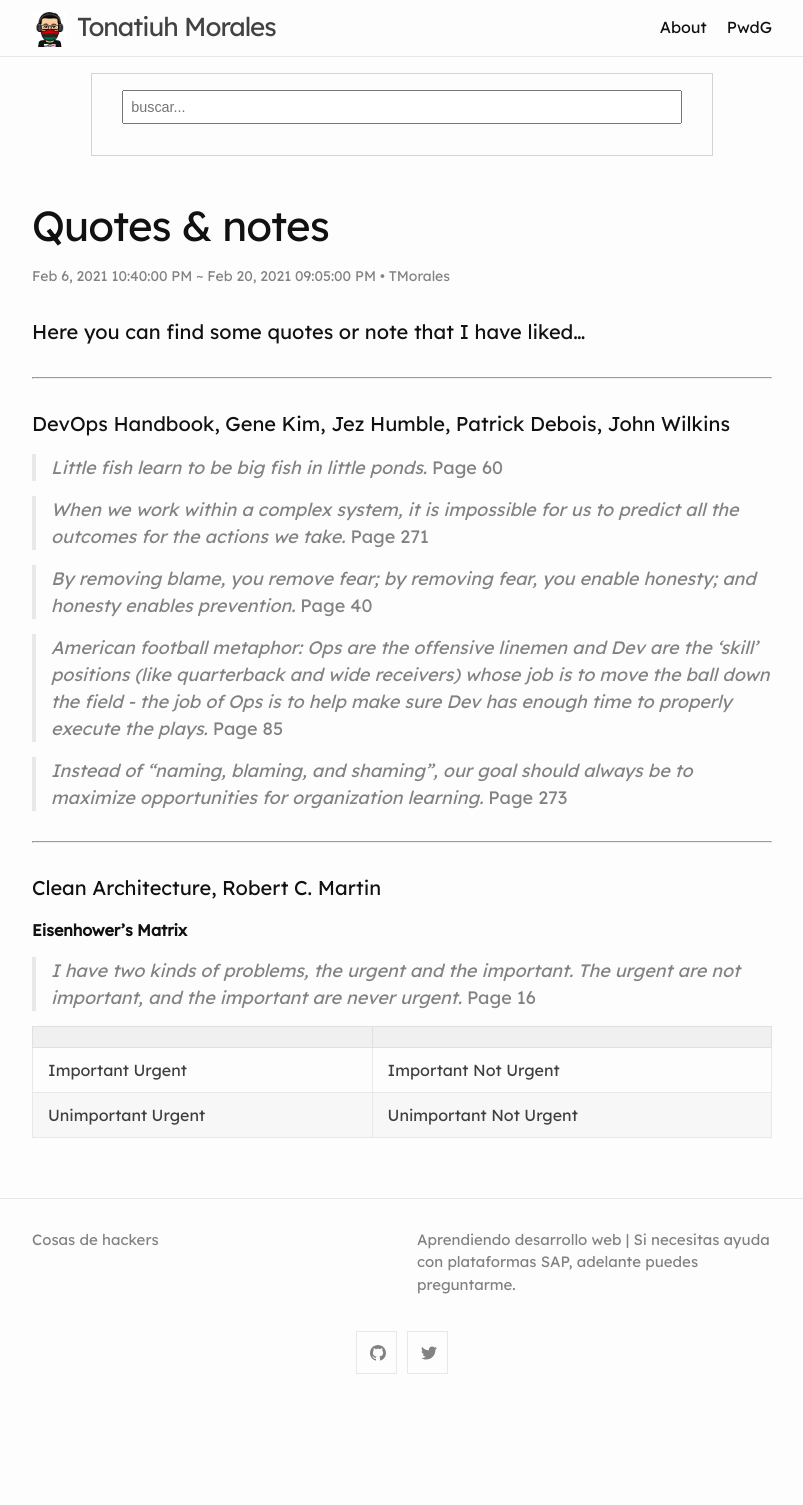
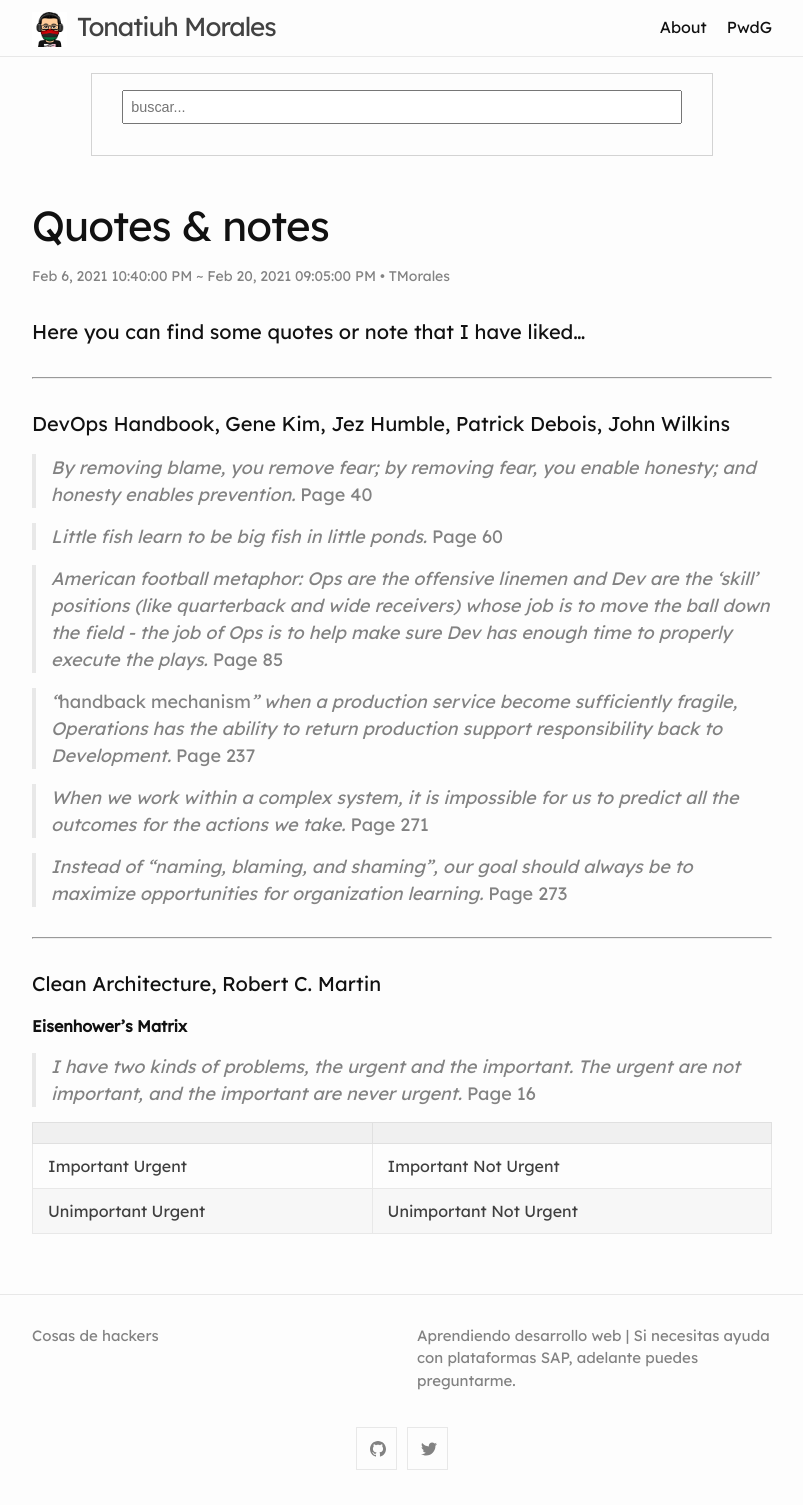
Before and after one commit to blackc0mb/blackc0mb.github.io, a Jekyll site: the page built from _posts/2021-02-06-quotes.md, in a window 1280 px wide. Shown: the whole page, without its empty margins (238-1041 px from the left). Built offline with Jekyll 4.4.1, drawn with Linux system fonts in a browser that asks for light colours; comment, search, counter and statistics services are not loaded; before the commit the page ends 1409 px from its top, so only the background shows below that.

Commit message:
Update 2021-02-06-quotes.md
new quote added

```diff
--- a/_posts/2021-02-06-quotes.md
+++ b/_posts/2021-02-06-quotes.md
@@ -9,13 +9,15 @@
 #### Here you can find some quotes or note that I have liked...
 ---
 #### DevOps Handbook, Gene Kim, Jez Humble, Patrick Debois, John Wilkins
+> By removing blame, you remove fear; by removing fear, you enable honesty; and honesty enables prevention. _Page 40_
+
 > Little fish learn to be big fish in little ponds. _Page 60_
 
+> American football metaphor: Ops are the offensive linemen and Dev are the 'skill' positions (like quarterback and wide receivers) whose job is to move the ball down the field - the job of Ops is to help make sure Dev has enough time to properly execute the plays. _Page 85_
+
+> "*handback mechanism*" when a production service become sufficiently fragile, Operations has the ability to return production support responsibility back to Development. *Page 237*
+
 > When we work within a complex system, it is impossible for us to predict all the outcomes for the actions we take. _Page 271_
-
-> By removing blame, you remove fear; by removing fear, you enable honesty; and honesty enables prevention. _Page 40_
-
-> American football metaphor: Ops are the offensive linemen and Dev are the 'skill' positions (like quarterback and wide receivers) whose job is to move the ball down the field - the job of Ops is to help make sure Dev has enough time to properly execute the plays. _Page 85_
 
 > Instead of "naming, blaming, and shaming", our goal should always be to maximize opportunities for organization learning. _Page 273_
 
```
